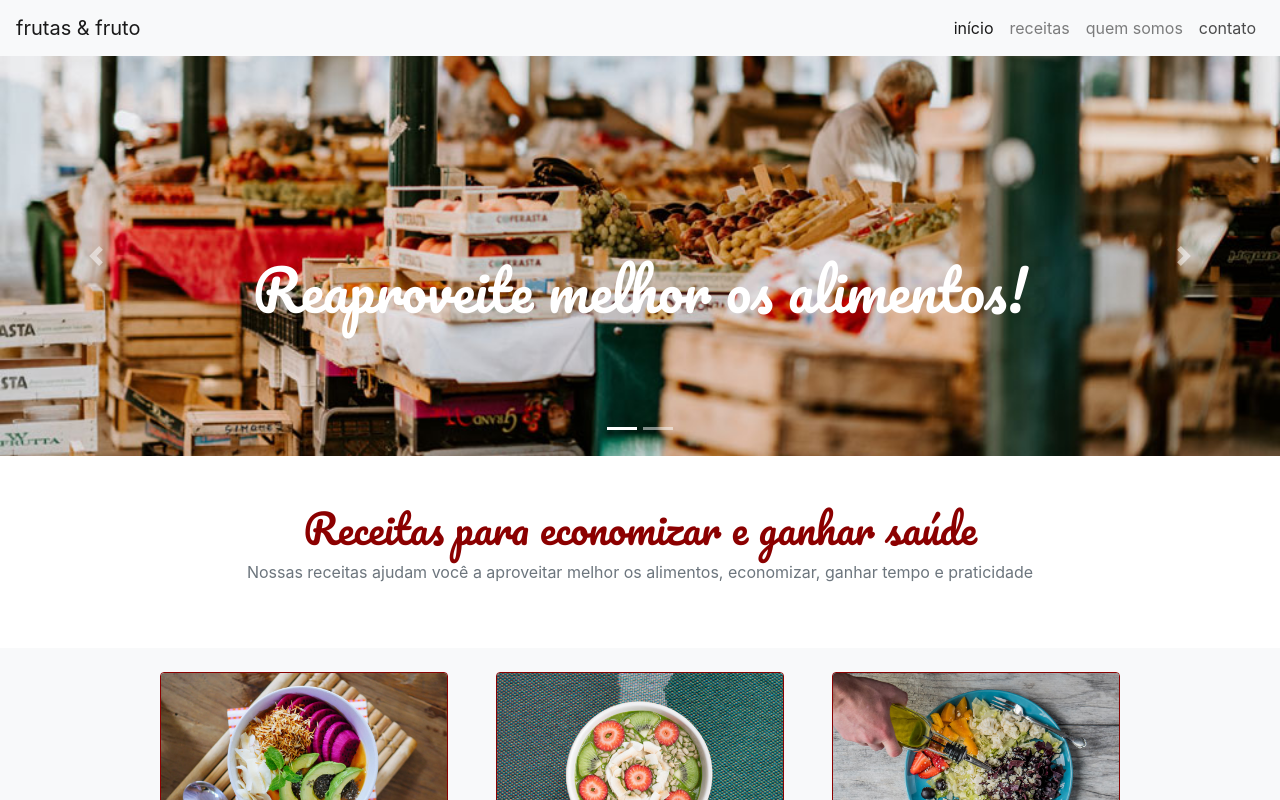
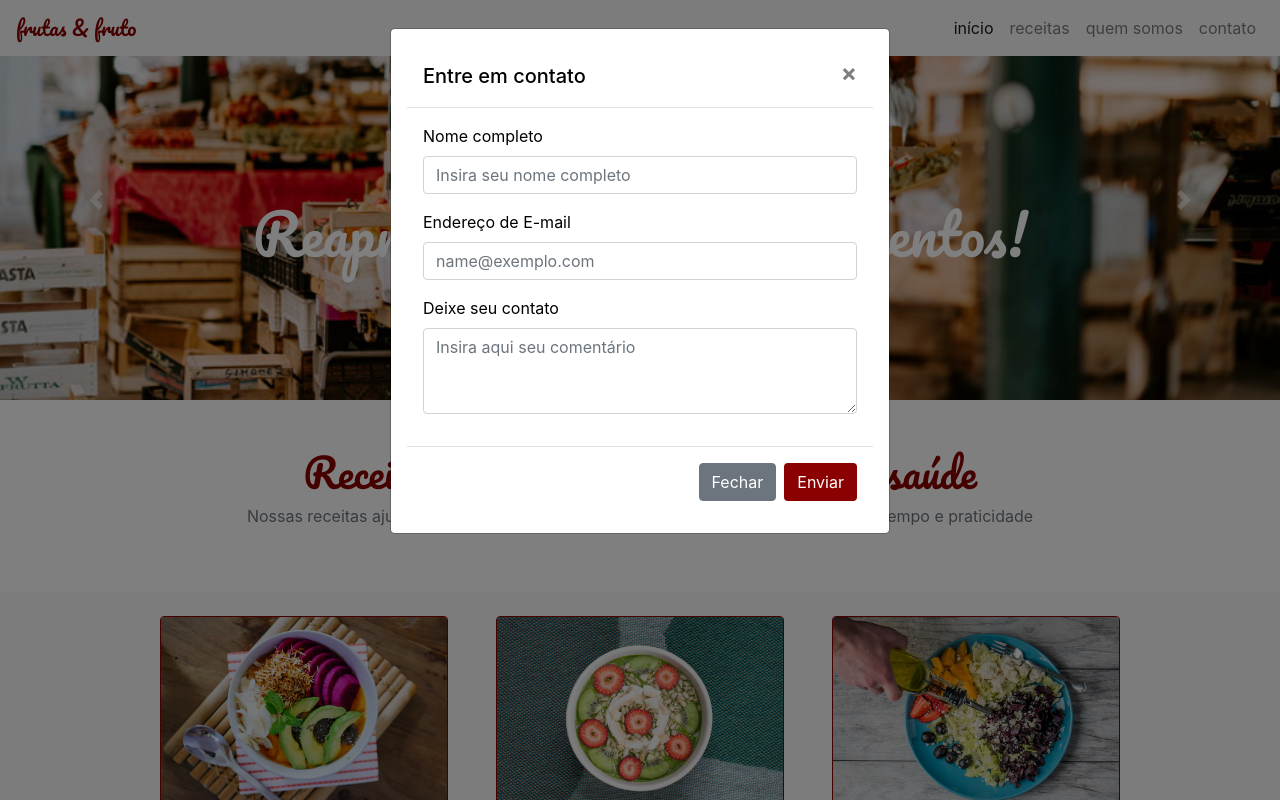
Before and after one commit to danielandersondasilva/alura-bootstrap4CriandoUmaLandingPageResponsiva, a plain HTML site: page index.html in a window 1280 px wide. Both pictures are taken after a click on the link "contato". Shown: the top 800 px of the page. Drawn offline with nearby package versions, Linux system fonts and the light colour scheme.

```diff
--- a/index.html
+++ b/index.html
@@ -12,10 +12,9 @@
 </head>
 
 <body>
-
   <header>
-    <nav class="navbar navbar-expand-lg navbar-light bg-light">
-      <a class="navbar-brand" href="#">frutas & fruto</a>
+    <nav class="navbar navbar-expand-lg navbar-light bg-light fixed-top">
+      <a class="navbar-brand fonte-titulo cor-especial" href="#">frutas & fruto</a>
       <button class="navbar-toggler" type="button" data-toggle="collapse" data-target="#navbarNavAltMarkup"
         aria-controls="navbarNavAltMarkup" aria-expanded="false" aria-label="Toggle navigation">
         <span class="navbar-toggler-icon"></span>
@@ -25,7 +24,7 @@
           <li><a class="nav-item nav-link active" href="#">início <span class="sr-only">(current)</span></a></li>
           <li><a class="nav-item nav-link" href="#">receitas</a></li>
           <li><a class="nav-item nav-link" href="#">quem somos</a></li>
-          <li><a class="nav-item nav-link" href="#">contato</a></li>
+          <li><a class="nav-item nav-link" data-toggle="modal" data-target="#modal-contato" href="#">contato</a></li>
         </ul>
       </div>
     </nav>
@@ -70,7 +69,6 @@
         ganhar tempo e
         praticidade</p>
     </section>
-
     <section class="container-fluid bg-light" id="receitas">
       <div class="row justify-content-center">
         <article class="card borda-cor-especial card-largura p-0 col-12 m-4 col-md-4">
@@ -131,11 +129,52 @@
         </article>
       </div>
     </section>
-
   </main>
 
+  <footer class="bg-secondary p-3">
+    <p class="text-light m-0 text-center">contato: <a class="text-light"
+        href="mailto:email@frutafruto.com.br">email@frutafruto.com.br</a></p>
+  </footer>
 
-  <p>contato:<a href="mailto:email@frutafruto.com.br">email@frutafruto.com.br</a></p>
+  <!-- Modal -->
+  <div class="modal fade" id="modal-contato" tabindex="-1" role="dialog" aria-labelledby="exampleModalLabel"
+    aria-hidden="true">
+    <div class="modal-dialog">
+      <dialog class="modal-content">
+        <header class="modal-header">
+          <h5 class="modal-title" id="exampleModalLabel">Entre em contato</h5>
+          <button type="button" class="close" data-dismiss="modal" aria-label="Close">
+            <span aria-hidden="true">&times;</span>
+          </button>
+        </header>
+        <main class="modal-body">
+          <form>
+            <div class="form-group">
+              <label for="formGroupExampleInput">Nome completo</label>
+              <input type="text" class="form-control" id="formGroupExampleInput" placeholder="Insira seu nome completo">
+            </div>
+            <div class="form-group">
+              <label for="exampleFormControlInput1">Endereço de E-mail</label>
+              <input type="email" class="form-control" id="exampleFormControlInput1" placeholder="name@exemplo.com">
+            </div>
+
+
+            <div class="form-group">
+              <label for="exampleFormControlTextarea1">Deixe seu contato</label>
+              <textarea class="form-control" placeholder="Insira aqui seu comentário" id="exampleFormControlTextarea1"
+                rows="3"></textarea>
+            </div>
+          </form>
+        </main>
+        <footer class="modal-footer">
+          <button type="button" class="btn btn-secondary" data-dismiss="modal">Fechar</button>
+          <button type="button" class="btn botao-cor-especial">Enviar</button>
+        </footer>
+      </dialog>
+    </div>
+  </div>
+
+
 
   <script src=""></script>
   <script src="https://code.jquery.com/jquery-3.5.1.slim.min.js"
--- a/src/style.css
+++ b/src/style.css
@@ -13,7 +13,7 @@
 }
 
 .cor-especial {
-  color: darkred;
+  color: darkred !important;
 }
 
 .botao-cor-especial {
```
